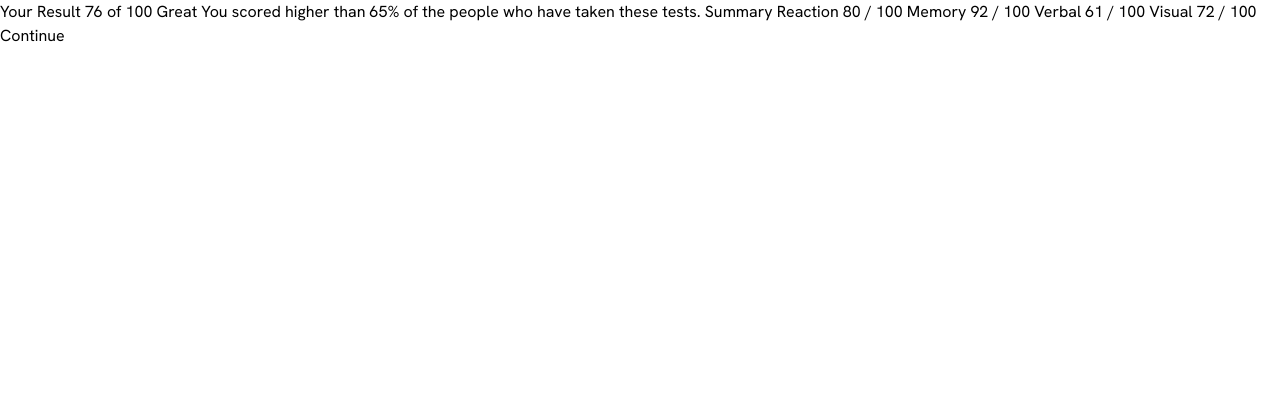
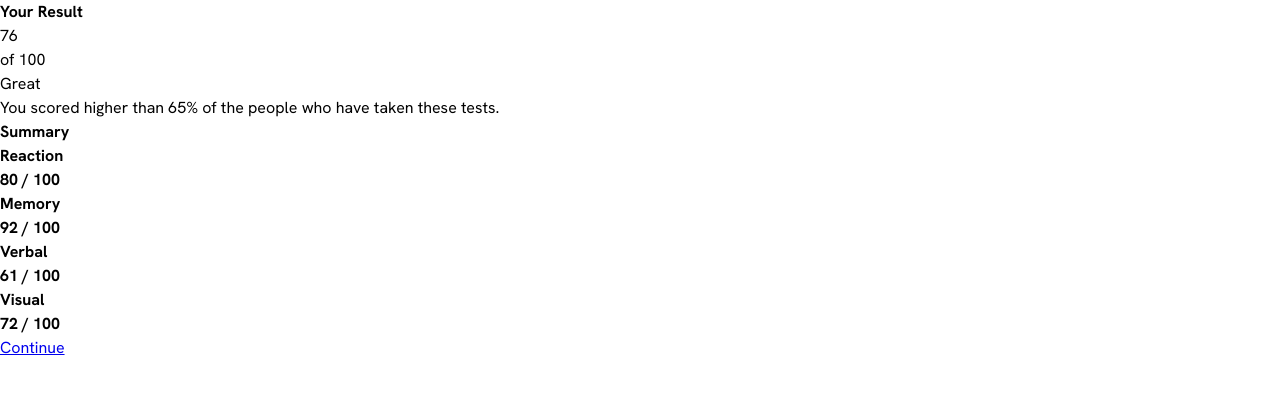
Before and after one commit to dottereldesign/results_summary_component, a plain HTML site: page index.html in a window 1280 px wide. Drawn offline with Linux system fonts and the light colour scheme.

Commit message:
Add semantic elements to HTML.

```diff
--- a/index.html
+++ b/index.html
@@ -14,29 +14,46 @@
 
 <body>
 
-  Your Result
-  76
-  of 100
+  <main>
+    <article class="result">
+      <h1>Your Result</h1>
 
-  Great
-  You scored higher than 65% of the people who have taken these tests.
+      <div class="result_score">
+        <p>76</p>
+        <p>of 100</p>
+      </div>
 
-  Summary
+      <div class="result_fact">
+        <p>Great</p>
+        <p>You scored higher than 65% of the people who have taken these tests.</p>
+      </div>
+    </article>
 
-  Reaction
-  80 / 100
+    <article class="summary">
+      <h2>Summary</h2>
+      <div class="summary_skill">
+        <h3>Reaction</p>
+          <p><span>80</span> / 100</p>
+      </div>
 
-  Memory
-  92 / 100
+      <div class="summary_skill">
+        <h3>Memory</p>
+          <p><span>92</span> / 100</p>
+      </div>
 
-  Verbal
-  61 / 100
+      <div class="summary_skill">
+        <h3>Verbal</p>
+          <p><span>61</span> / 100</p>
+      </div>
 
-  Visual
-  72 / 100
+      <div class="summary_skill">
+        <h3>Visual</p>
+          <p><span>72</span> / 100</p>
+      </div>
 
-  Continue
-
+      <a href="#">Continue</a>
+    </article>
+  </main>
 
 </body>
 
```
